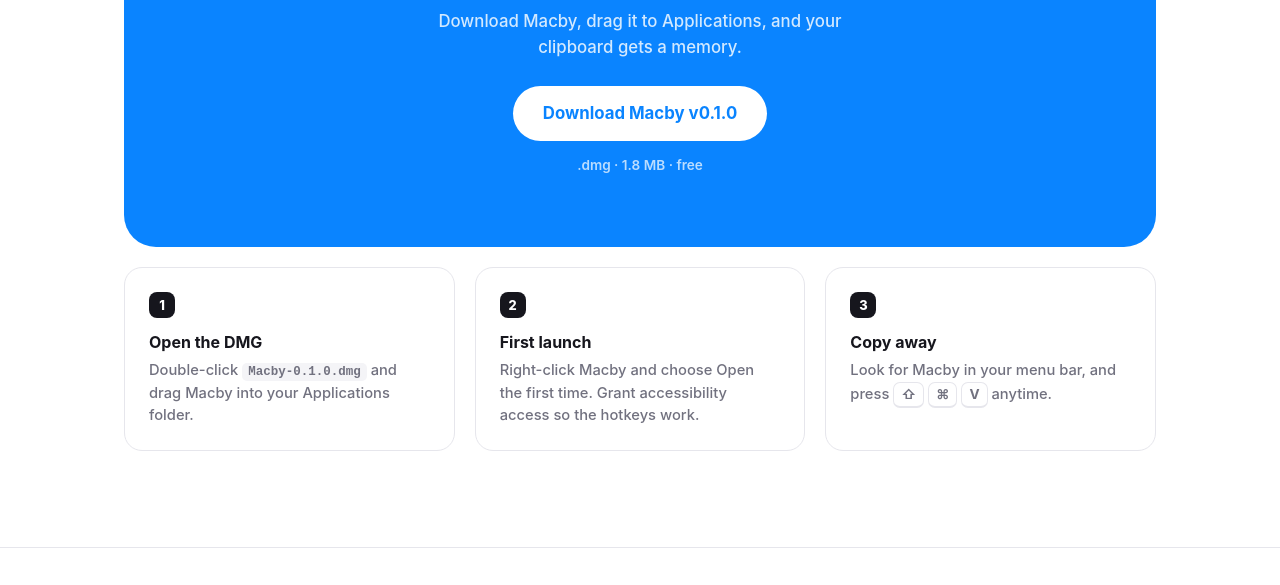
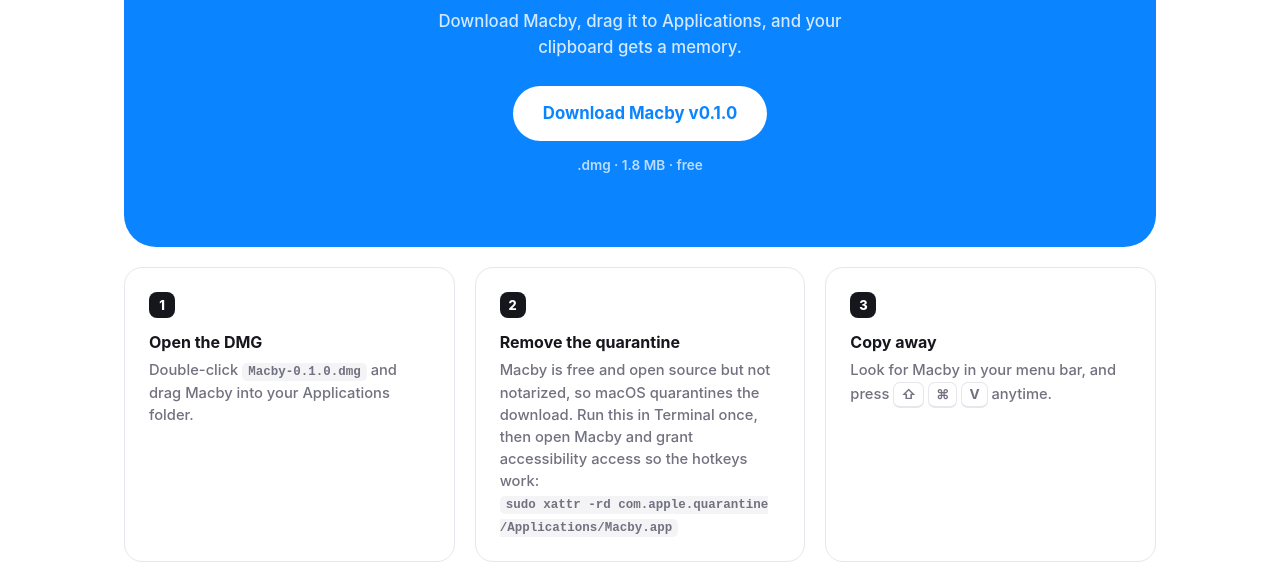
Before and after one commit to tmedha/macby, a plain HTML site: page docs/index.html in a window 1280 px wide. Shown: the part 5151-5736 px from the top of the page. Drawn offline with Linux system fonts and the light colour scheme.

Commit message:
Add quarantine command

```diff
--- a/docs/index.html
+++ b/docs/index.html
@@ -986,8 +986,9 @@
                 </div>
                 <div class="step">
                     <div class="n">2</div>
-                    <h4>First launch</h4>
-                    <p>Right-click Macby and choose Open the first time. Grant accessibility access so the hotkeys work.</p>
+                    <h4>Remove the quarantine</h4>
+                    <p>Macby is free and open source but not notarized, so macOS quarantines the download. Run this in Terminal once, then open Macby and grant accessibility access so the hotkeys work:</p>
+                    <p><code>sudo xattr -rd com.apple.quarantine /Applications/Macby.app</code></p>
                 </div>
                 <div class="step">
                     <div class="n">3</div>
```
Also changed, not shown: 1 other file.
